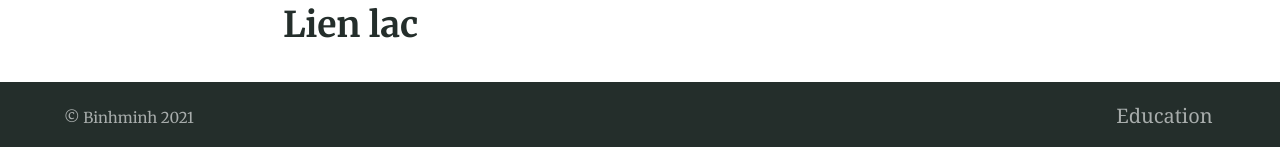
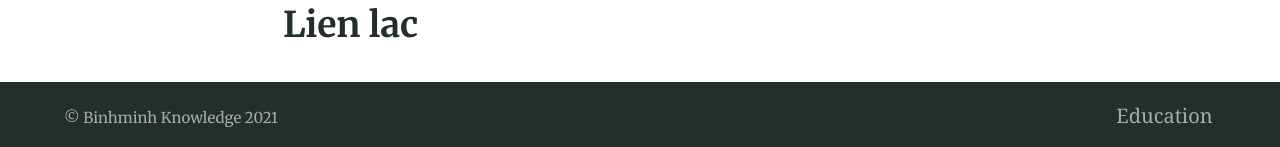
Before and after one commit to 8trien/new, a Jekyll site: the page built from index.md, in a window 1280 px wide. Shown: the part 1246-1393 px from the top of the page. Built offline with Jekyll 4.4.1, drawn with Linux system fonts in a browser that asks for light colours.

Commit message:
Update _config.yml

```diff
--- a/_config.yml
+++ b/_config.yml
@@ -16,7 +16,7 @@ defaults:
     scope:
       path: ""
     values:
-      image: "/assets/default-social-image.png" # Default image for sharing
+      image: "/assets/Thiết-kế-n.png" # Default image for sharing
   -
     scope:
       path: ""
@@ -33,7 +33,7 @@ defaults:
 # 7. Site settings
 encoding: utf-8 # Make sure the encoding is right
 lang: en-GB # Set the site language
-title: "Binhminh" # Site name or title, also used in jekyll-seo-tag
+title: "Binhminh Knowledge" # Site name or title, also used in jekyll-seo-tag
 logo: "/assets/logos/logo.svg" # Site logo, also used in jekyll-seo-tag
 description: "Alembic is a starting point for Jekyll projects. Rather than starting from scratch, this boilerplate is designed to get the ball rolling immediately" # Site description and default description, also used in jekyll-seo-tag
 url: "" # Site url, also used in jekyll-seo-tag
@@ -49,7 +49,7 @@ css_inline: true # Will insert all styles into a single <style> block in the <he
 # 8. Site favicons & manifest icons
 favicons: # Favicons are also used in the manifest file. Syntax is 'size: path'
 
-  250: '/assets/logos/thiết_kế_n@250px.png'
+  250: '/assets/logos/Thiết-kế-n@250px.png'
 
 # 9. Site navigation
 navigation_header:
```
